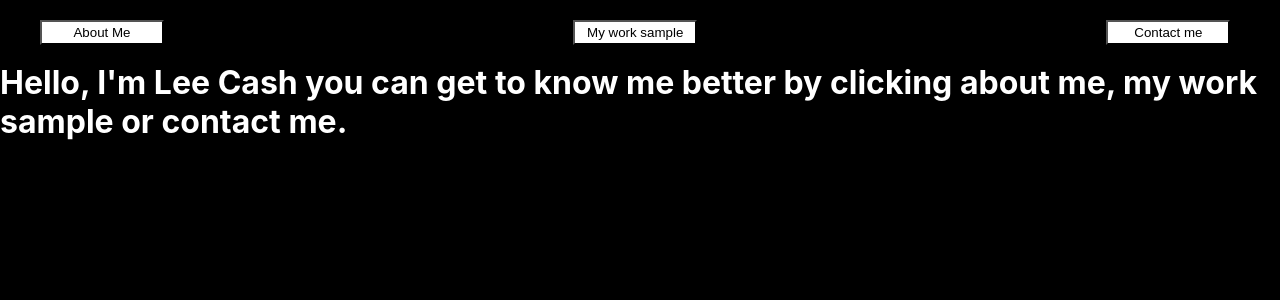
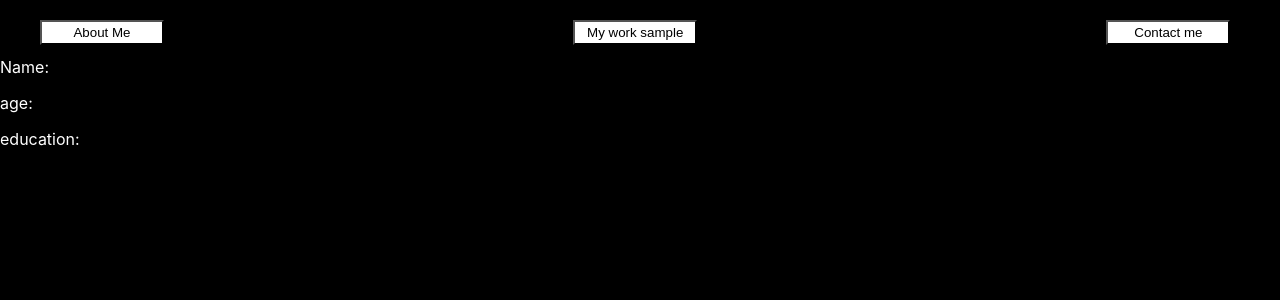
Before and after one commit to LeeFCash/digital-portfolio-react-node, a React (Create React App) app in the folder my-react-app/: page / in a window 1280 px wide. Both pictures are taken after a click on the button "About Me". Shown: the top 300 px of the page. Built offline with nearby package versions, Linux system fonts and the light colour scheme.

Commit message:
tabs switching is done but not the content inside

```diff
--- a/my-react-app/src/App.js
+++ b/my-react-app/src/App.js
@@ -4,6 +4,7 @@ import './App.css';
 
 function App() {
   const [data, setData] = useState('');
+  const [tab, setTab] = useState(0);
   const testName = 'check the server port 5000';
   var mainAllOverAllContent = document.getElementById('mainAll-overAllContent');
   var startPage1 = document.getElementById('mainAll-overAllContent-content1');
@@ -15,48 +16,13 @@ function App() {
   var tab2p2 = false;
   var tab3p2 = false;
   function tab1() {
-    /*if(tab1p2 === false && tab2p2 === false && tab3p2 === false && startPage1p2 === true) {
-      startPage1.remove();
-      workSamples.remove();
-      contactMe.remove();
-      mainAllOverAllContent.appendChild(aboutMeContent);
-      tab1p2 = true;
-      startPage1p2 = false;
-      } else if(tab1p2 === false && tab2p2 === false && tab3p2 === true && startPage1p2 === false){
-          startPage1.remove();
-          workSamples.remove();
-          contactMe.remove();
-          mainAllOverAllContent.appendChild(aboutMeContent);
-          tab1p2 = true;
-          tab3p2 = false
-      } else if(tab1p2 === false && tab2p2 === true && tab3p2 === false && startPage1p2 === false) {
-          startPage1.remove();
-          workSamples.remove();
-          contactMe.remove();
-          mainAllOverAllContent.appendChild(aboutMeContent);
-          tab1p2 = true;
-          tab2p2 = false
-      } else if(tab1p2 === true && tab2p2 === false && tab3p2 === false && startPage1p2 === false) {
-          alert('This tab is already open.');
-      } else {
-          alert('Something unexpected happen.');
-      };*/
-
-      if(tab1p2 === false && tab2p2 === false && tab3p2 === false && startPage1p2 === true) {
-        tab1p2 = true;
-        startPage1p2 = false;
-        } else if(tab1p2 === false && tab2p2 === false && tab3p2 === true && startPage1p2 === false){
-            tab1p2 = true;
-            tab3p2 = false
-        } else if(tab1p2 === false && tab2p2 === true && tab3p2 === false && startPage1p2 === false) {
-            tab1p2 = true;
-            tab2p2 = false
-        } else if(tab1p2 === true && tab2p2 === false && tab3p2 === false && startPage1p2 === false) {
-            alert('This tab is already open.');
-        } else {
-            alert('Something unexpected happen.');
-        };
-      return tab1p2, tab1p2, tab1p2, startPage1p2;
+    setTab(1);
+  };
+  function tab2() {
+    setTab(2);
+  };
+  function tab3() {
+    setTab(3);
   };
 
   function initialLoad() {
@@ -78,45 +44,25 @@ function App() {
       <div className="mainAll-tabBarDiv">
        <ol className="mainAll-tabBarDiv-orderList">
         <button onClick={tab1} className="mainAll-tabBarDiv-orderList-tab1">About Me</button>
-        <button className="mainAll-tabBarDiv-orderList-tab2">My work sample</button>
-        <button className="mainAll-tabBarDiv-orderList-tab3">Contact me</button>
+        <button onClick={tab2} className="mainAll-tabBarDiv-orderList-tab2">My work sample</button>
+        <button onClick={tab3} className="mainAll-tabBarDiv-orderList-tab3">Contact me</button>
        </ol>
       </div>
       <div className="mainAll-overAllContent">
-      {startPage1p2 ? (
-      <><div className="mainAll-content1" id="mainAll-overAllContent-content1">
+       <div className="mainAll-content1" id="mainAll-overAllContent-content1" hidden={tab != 0}>
         <h1 className="mainAll-content1-h11">Hello, I'm Lee Cash you can get to know me better by clicking about me, my work sample or contact me.</h1>
        </div>
-       </>
-       ): (
-        <></>
-       )}
-       {tab1p2 ? (
-       <><div className="mainAll-overAllContent-content2" id="mainAll-overAllContent-content2" >
+       <div className="mainAll-overAllContent-content2" id="mainAll-overAllContent-content2" hidden={tab != 1}>
          <p className="mainAll-overAllContent-content2-name">Name:</p>
          <p className="mainAll-overAllContent-content2-age">age:</p>
          <p className="mainAll-overAllContent-content2-education">education:</p>
        </div>
-       </>
-       ): (
-        <></>
-       )}
-       {tab2p2 ? (
-       <><div className="mainAll-overAllContent-content3" id="mainAll-overAllContent-content3">
+       <div className="mainAll-overAllContent-content3" id="mainAll-overAllContent-content3" hidden={tab != 2}>
          <p>tab2</p>
        </div>
-       </>
-       ): (
-        <></>
-       )}
-       {tab3p2 ? (
-       <><div className="mainAll-overAllContent-content4" id="mainAll-overAllContent-content3">
+       <div className="mainAll-overAllContent-content4" id="mainAll-overAllContent-content3" hidden={tab != 3}>
          <p>tab3</p>
        </div>
-       </>
-       ): (
-        <></>
-       )}
       </div>
      </div>
     </div>
```
